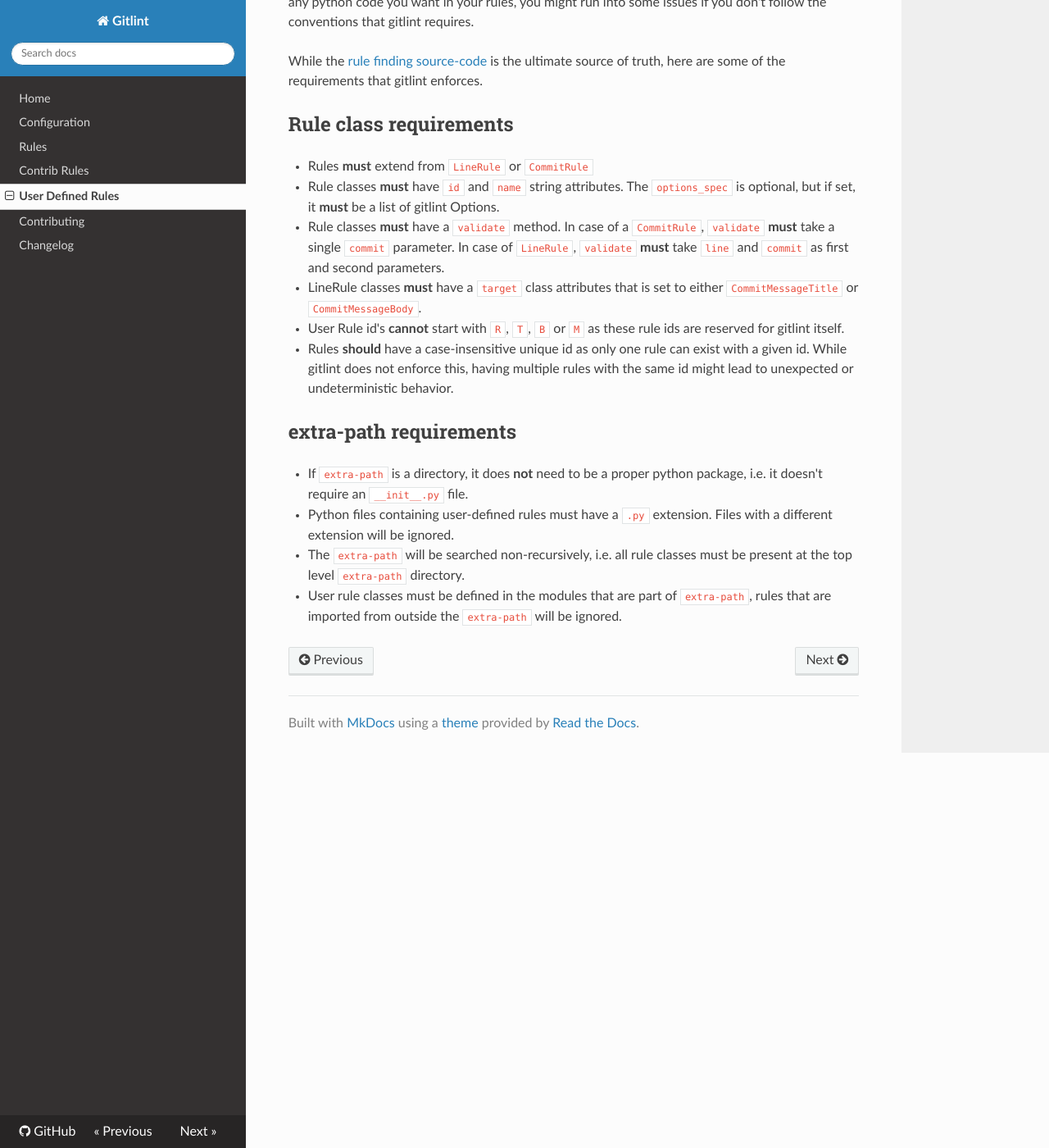
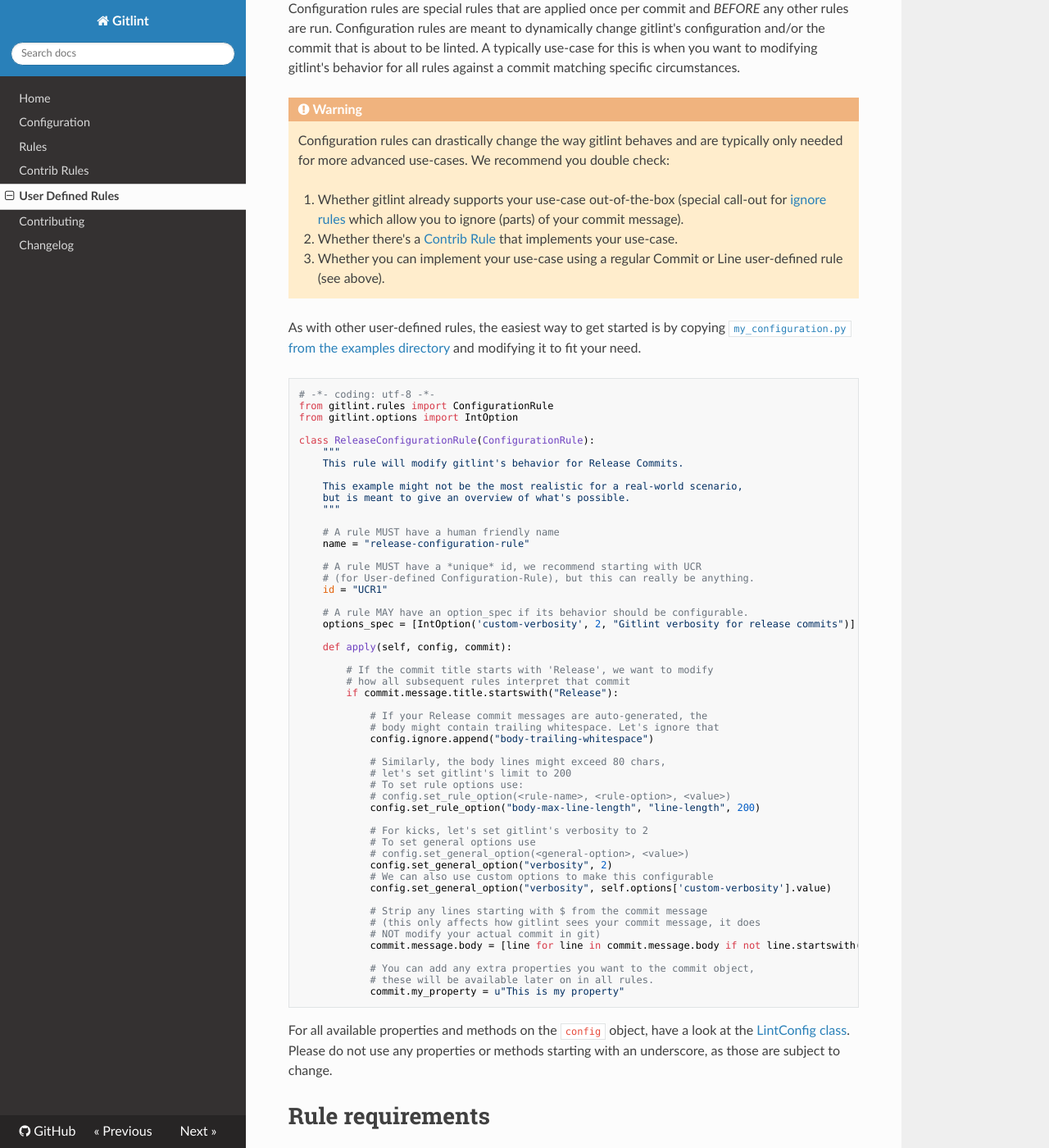
Before and after one commit to jorisroovers/gitlint, an MkDocs documentation site: the page built from docs/user_defined_rules.md, in a window 1280 px wide and 1400 px high, scrolled down 6573 px. Shown: the whole window at 82% size. Built offline with MkDocs 1.6.1, drawn with Linux system fonts in a browser that asks for light colours; nearby versions of some CDN libraries; some of the changed text lies outside the part shown.

Commit message:
User-defined Configuration Rules
Allows users to dynamically change gitlint's configuration and/or the commit
*before* any other rules are applied.

Relates to #126

````diff
--- a/docs/user_defined_rules.md
+++ b/docs/user_defined_rules.md
@@ -3,9 +3,9 @@ _Introduced in gitlint v0.8.0_
 
 Gitlint supports the concept of **user-defined** rules: the ability for users to write their own custom rules in python.
 
-In a nutshell, use ```--extra-path /home/joe/myextensions``` to point gitlint to a ```myextensions``` directory where it will search
+In a nutshell, use `--extra-path /home/joe/myextensions` to point gitlint to a `myextensions` directory where it will search
 for python files containing gitlint rule classes. You can also specify a single python module, ie
-```--extra-path /home/joe/my_rules.py```.
+`--extra-path /home/joe/my_rules.py`.
 
 ```bash
 cat examples/commit-message-1 | gitlint --extra-path examples/
@@ -14,11 +14,12 @@ cat examples/commit-message-1 | gitlint --extra-path examples/
 # other violations were removed for brevity
 ```
 
-The `SignedOffBy` user-defined ```CommitRule``` was discovered by gitlint when it scanned
+The `SignedOffBy` user-defined `CommitRule` was discovered by gitlint when it scanned
 [examples/gitlint/my_commit_rules.py](https://github.com/jorisroovers/gitlint/blob/master/examples/my_commit_rules.py),
-which is part of the examples directory that was passed via ```--extra-path```:
+which is part of the examples directory that was passed via `--extra-path`:
 
 ```python
+# -*- coding: utf-8 -*-
 from gitlint.rules import CommitRule, RuleViolation
 
 class SignedOffBy(CommitRule):
@@ -43,10 +44,10 @@ class SignedOffBy(CommitRule):
         return [RuleViolation(self.id, msg, line_nr=1)]
 ```
 
-As always, ```--extra-path``` can also be set by adding it under the ```[general]``` section in your ```.gitlint``` file or using
+As always, `--extra-path` can also be set by adding it under the `[general]` section in your `.gitlint` file or using
 [one of the other ways to configure gitlint](configuration.md).
 
-If you want to check whether your rules are properly discovered by gitlint, you can use the ```--debug``` flag:
+If you want to check whether your rules are properly discovered by gitlint, you can use the `--debug` flag:
 
 ```bash
 $ gitlint --debug --extra-path examples/
@@ -64,30 +65,31 @@ $ gitlint --debug --extra-path examples/
     The remainder of this page contains the technical details, mostly for reference.
 
 # Line and Commit Rules ##
-The ```SignedOffBy``` class above was an example of a user-defined ```CommitRule```. Commit rules are gitlint rules that
+The `SignedOffBy` class above was an example of a user-defined `CommitRule`. Commit rules are gitlint rules that
 act on the entire commit at once. Once the rules are discovered, gitlint will automatically take care of applying them
 to the entire commit. This happens exactly once per commit.
 
-A ```CommitRule``` contrasts with a ```LineRule```
+A `CommitRule` contrasts with a `LineRule`
 (see e.g.: [examples/my_line_rules.py](https://github.com/jorisroovers/gitlint/blob/master/examples/my_line_rules.py))
-in that a ```CommitRule``` is only applied once on an entire commit while a ```LineRule``` is applied for every line in the commit
-(you can also apply it once to the title using a ```target``` - see the examples section below).
+in that a `CommitRule` is only applied once on an entire commit while a `LineRule` is applied for every line in the commit
+(you can also apply it once to the title using a `target` - see the examples section below).
 
 The benefit of a commit rule is that it allows commit rules to implement more complex checks that span multiple lines and/or checks
 that should only be done once per commit.
 
-While every ```LineRule``` can be implemented as a ```CommitRule```, it's usually easier and more concise to go with a ```LineRule``` if
+While every `LineRule` can be implemented as a `CommitRule`, it's usually easier and more concise to go with a `LineRule` if
 that fits your needs.
 
 ## Examples ##
 
-In terms of code, writing your own ```CommitRule``` or ```LineRule``` is very similar.
-The only 2 differences between a ```CommitRule``` and a ```LineRule``` are the parameters of the ```validate(...)``` method and the extra
-```target``` attribute that ```LineRule``` requires.
+In terms of code, writing your own `CommitRule` or `LineRule` is very similar.
+The only 2 differences between a `CommitRule` and a `LineRule` are the parameters of the `validate(...)` method and the extra
+`target` attribute that `LineRule` requires.
 
-Consider the following ```CommitRule``` that can be found in [examples/my_commit_rules.py](https://github.com/jorisroovers/gitlint/blob/master/examples/my_commit_rules.py):
+Consider the following `CommitRule` that can be found in [examples/my_commit_rules.py](https://github.com/jorisroovers/gitlint/blob/master/examples/my_commit_rules.py):
 
 ```python
+# -*- coding: utf-8 -*-
 from gitlint.rules import CommitRule, RuleViolation
 
 class SignedOffBy(CommitRule):
@@ -111,11 +113,12 @@ class SignedOffBy(CommitRule):
         msg = "Body does not contain a 'Signed-Off-By Line'"
         return [RuleViolation(self.id, msg, line_nr=1)]
 ```
-Note the use of the ```name``` and ```id``` class attributes and the ```validate(...)``` method taking a single ```commit``` parameter.
+Note the use of the `name` and `id` class attributes and the `validate(...)` method taking a single `commit` parameter.
 
-Contrast this with the following ```LineRule``` that can be found in [examples/my_line_rules.py](https://github.com/jorisroovers/gitlint/blob/master/examples/my_line_rules.py):
+Contrast this with the following `LineRule` that can be found in [examples/my_line_rules.py](https://github.com/jorisroovers/gitlint/blob/master/examples/my_line_rules.py):
 
 ```python
+# -*- coding: utf-8 -*-
 from gitlint.rules import LineRule, RuleViolation, CommitMessageTitle
 from gitlint.options import ListOption
 
@@ -151,20 +154,20 @@ class SpecialChars(LineRule):
 
 Note the following 2 differences:
 
-- **extra ```target``` class attribute**: in this example set to ```CommitMessageTitle```  indicating that this ```LineRule```
-should only be applied once to the commit message title. The alternative value for ```target``` is ```CommitMessageBody```,
+- **extra `target` class attribute**: in this example set to `CommitMessageTitle`  indicating that this `LineRule`
+should only be applied once to the commit message title. The alternative value for `target` is `CommitMessageBody`,
  in which case gitlint will apply
 your rule to **every** line in the commit message body.
-- **```validate(...)``` takes 2 parameters**: Line rules get the ```line``` against which they are applied as the first parameter and
-the ```commit``` object of which the line is part of as second.
+- **`validate(...)` takes 2 parameters**: Line rules get the `line` against which they are applied as the first parameter and
+the `commit` object of which the line is part of as second.
 
-In addition, you probably also noticed the extra ```options_spec``` class attribute which allows you to make your rules configurable.
-Options are not unique to ```LineRule```s, they can also be used by ```CommitRule```s and are further explained in the
+In addition, you probably also noticed the extra `options_spec` class attribute which allows you to make your rules configurable.
+Options are not unique to `LineRule`s, they can also be used by `CommitRule`s and are further explained in the
 [Options](user_defined_rules.md#options) section below.
 
 
 # The commit object ##
-Both ```CommitRule```s and ```LineRule```s take a ```commit``` object in their ```validate(...)``` methods.
+Both `CommitRule`s and `LineRule`s take a `commit` object in their `validate(...)` methods.
 The table below outlines the various attributes of that commit object that can be used during validation.
 
 
@@ -175,14 +178,14 @@ commit.message.original        | string         | Original commit message as ret
 commit.message.full            | string         | Full commit message, with comments (lines starting with #) removed.
 commit.message.title           | string         | Title/subject of the commit message: the first line
 commit.message.body            | string[]       | List of lines in the body of the commit message (i.e. starting from the second line)
-commit.author_name             | string         | Name of the author, result of ```git log --pretty=%aN```
-commit.author_email            | string         | Email of the author, result of ```git log --pretty=%aE```
-commit.date                    | datetime       | Python ```datetime``` object representing the time of commit
+commit.author_name             | string         | Name of the author, result of `git log --pretty=%aN`
+commit.author_email            | string         | Email of the author, result of `git log --pretty=%aE`
+commit.date                    | datetime       | Python `datetime` object representing the time of commit
 commit.is_merge_commit         | boolean        | Boolean indicating whether the commit is a merge commit or not.
 commit.is_revert_commit        | boolean        | Boolean indicating whether the commit is a revert commit or not.
 commit.is_fixup_commit         | boolean        | Boolean indicating whether the commit is a fixup commit or not.
 commit.is_squash_commit        | boolean        | Boolean indicating whether the commit is a squash commit or not.
-commit.parents                 | string[]       | List of parent commit ```sha```s (only for merge commits).
+commit.parents                 | string[]       | List of parent commit `sha`s (only for merge commits).
 commit.changed_files           | string[]       | List of files changed in the commit (relative paths).
 commit.branches                | string[]       | List of branch names the commit is part of
 commit.context                 | object         | Object pointing to the bigger git context that the commit is part of
@@ -191,16 +194,16 @@ commit.context.repository_path | string         | Absolute path pointing to the
 commit.context.commits         | object[]       | List of commits gitlint is acting on, NOT all commits in the repo.
 
 # Violations ##
-In order to let gitlint know that there is a violation in the commit being linted, users should have the ```validate(...)```
-method in their rules return a list of ```RuleViolation```s.
+In order to let gitlint know that there is a violation in the commit being linted, users should have the `validate(...)`
+method in their rules return a list of `RuleViolation`s.
 
 !!! important
-    The ```validate(...)``` method doesn't always need to return a list, you can just skip the return statement in case there are no violations.
+    The `validate(...)` method doesn't always need to return a list, you can just skip the return statement in case there are no violations.
     However, in case of a single violation, validate should return a **list** with a single item.
 
-The ```RuleViolation``` class has the following generic signature:
+The `RuleViolation` class has the following generic signature:
 
-```
+```python
 RuleViolation(rule_id, message, content=None, line_nr=None):
 ```
 With the parameters meaning the following:
@@ -210,9 +213,9 @@ Parameter     | Type    |  Description
 rule_id       | string  | Rule's unique string id
 message       | string  | Short description of the violation
 content       | string  | (optional) the violating part of commit or line
-line_nr       | int     | (optional) line number in the commit message where the violation occurs. **Automatically set to the correct line number for ```LineRule```s if not set explicitly.**
+line_nr       | int     | (optional) line number in the commit message where the violation occurs. **Automatically set to the correct line number for `LineRule`s if not set explicitly.**
 
-A typical ```validate(...)``` implementation for a ```CommitRule``` would then be as follows:
+A typical `validate(...)` implementation for a `CommitRule` would then be as follows:
 ```python
 def validate(self, commit)
     for line_nr, line in commit.message.body:
@@ -222,16 +225,17 @@ def validate(self, commit)
     return []
 ```
 
-The parameters of this ```RuleViolation``` can be directly mapped onto gitlint's output as follows:
+The parameters of this `RuleViolation` can be directly mapped onto gitlint's output as follows:
 
 ![How Rule violations map to gitlint output](images/RuleViolation.png)
 
 # Options ##
 
-In order to make your own rules configurable, you can add an optional ```options_spec``` attribute to your rule class
-(supported for both ```LineRule``` and ```CommitRule```).
+In order to make your own rules configurable, you can add an optional `options_spec` attribute to your rule class
+(supported for both `LineRule` and `CommitRule`).
 
 ```python
+# -*- coding: utf-8 -*-
 from gitlint.rules import CommitRule, RuleViolation
 from gitlint.options import IntOption
 
@@ -256,31 +260,111 @@ class BodyMaxLineCount(CommitRule):
 ```
 
 
-By using ```options_spec```, you make your option available to be configured through a ```.gitlint``` file
+By using `options_spec`, you make your option available to be configured through a `.gitlint` file
 or one of the [other ways to configure gitlint](configuration.md). Gitlint automatically takes care of the parsing and input validation.
 
-For example, to change the value of the ```max-line-count``` option, add the following to your ```.gitlint``` file:
+For example, to change the value of the `max-line-count` option, add the following to your `.gitlint` file:
 ```ini
 [body-max-line-count]
 body-max-line-count=1
 ```
 
-As ```options_spec``` is a list, you can obviously have multiple options per rule. The general signature of an option is:
-```Option(name, default_value, description)```.
+As `options_spec` is a list, you can obviously have multiple options per rule. The general signature of an option is:
+`Option(name, default_value, description)`.
 
-Gitlint supports a variety of different option types, all can be imported from ```gitlint.options```:
+Gitlint supports a variety of different option types, all can be imported from `gitlint.options`:
 
 Option Class    | Use for
 ----------------|--------------
 StrOption       | Strings
-IntOption       | Integers. ```IntOption``` takes an optional ```allow_negative``` parameter if you want to allow negative integers.
+IntOption       | Integers. `IntOption` takes an optional `allow_negative` parameter if you want to allow negative integers.
 BoolOption      | Booleans. Valid values: `true`, `false`. Case-insensitive.
 ListOption      | List of strings. Comma separated.
-PathOption      | Directory or file path. Takes an optional ```type``` parameter for specifying path type (```file```, ```dir``` (=default) or ```both```).
+PathOption      | Directory or file path. Takes an optional `type` parameter for specifying path type (`file`, `dir` (=default) or `both`).
 
 !!! note
     Gitlint currently does not support options for all possible types (e.g. float, list of int, etc).
     [We could use a hand getting those implemented](contributing.md)!
+
+
+# Configuration Rules
+
+Configuration rules are special rules that are applied once per commit and *BEFORE* any other rules are run.
+Configuration rules are meant to dynamically change gitlint's configuration and/or the commit that is about to be
+linted.
+A typically use-case for this is when you want to modifying gitlint's behavior for all rules against a commit matching
+specific circumstances.
+
+!!! warning
+    Configuration rules can drastically change the way gitlint behaves and are typically only needed for more advanced
+    use-cases. We recommend you double check:
+
+    1. Whether gitlint already supports your use-case out-of-the-box (special call-out for [ignore rules](rules.md#i1-ignore-by-title) which allow you to ignore (parts) of your commit message).
+    2. Whether there's a [Contrib Rule](contrib_rules.md) that implements your use-case.
+    3. Whether you can implement your use-case using a regular Commit or Line user-defined rule (see above).
+
+
+As with other user-defined rules, the easiest way to get started is by copying [`my_configuration.py` from the examples directory](https://github.com/jorisroovers/gitlint/tree/master/examples/my_configuration_rules.py) and modifying it to fit your need.
+
+```python
+# -*- coding: utf-8 -*-
+from gitlint.rules import ConfigurationRule
+from gitlint.options import IntOption
+
+class ReleaseConfigurationRule(ConfigurationRule):
+    """
+    This rule will modify gitlint's behavior for Release Commits.
+
+    This example might not be the most realistic for a real-world scenario,
+    but is meant to give an overview of what's possible.
+    """
+
+    # A rule MUST have a human friendly name
+    name = "release-configuration-rule"
+
+    # A rule MUST have a *unique* id, we recommend starting with UCR
+    # (for User-defined Configuration-Rule), but this can really be anything.
+    id = "UCR1"
+
+    # A rule MAY have an option_spec if its behavior should be configurable.
+    options_spec = [IntOption('custom-verbosity', 2, "Gitlint verbosity for release commits")]
+
+    def apply(self, config, commit):
+
+        # If the commit title starts with 'Release', we want to modify
+        # how all subsequent rules interpret that commit
+        if commit.message.title.startswith("Release"):
+
+            # If your Release commit messages are auto-generated, the
+            # body might contain trailing whitespace. Let's ignore that
+            config.ignore.append("body-trailing-whitespace")
+
+            # Similarly, the body lines might exceed 80 chars,
+            # let's set gitlint's limit to 200
+            # To set rule options use:
+            # config.set_rule_option(<rule-name>, <rule-option>, <value>)
+            config.set_rule_option("body-max-line-length", "line-length", 200)
+
+            # For kicks, let's set gitlint's verbosity to 2
+            # To set general options use
+            # config.set_general_option(<general-option>, <value>)
+            config.set_general_option("verbosity", 2)
+            # We can also use custom options to make this configurable
+            config.set_general_option("verbosity", self.options['custom-verbosity'].value)
+
+            # Strip any lines starting with $ from the commit message
+            # (this only affects how gitlint sees your commit message, it does
+            # NOT modify your actual commit in git)
+            commit.message.body = [line for line in commit.message.body if not line.startswith("$")]
+
+            # You can add any extra properties you want to the commit object,
+            # these will be available later on in all rules.
+            commit.my_property = u"This is my property"
+```
+
+For all available properties and methods on the `config` object, have a look at the
+[LintConfig class](https://github.com/jorisroovers/gitlint/blob/master/gitlint/config.py). Please do not use any
+properties or methods starting with an underscore, as those are subject to change.
 
 
 # Rule requirements ##
@@ -295,18 +379,20 @@ ultimate source of truth, here are some of the requirements that gitlint enforce
 
 ## Rule class requirements ###
 
-- Rules **must** extend from  ```LineRule``` or ```CommitRule```
-- Rule classes **must** have ```id``` and ```name``` string attributes. The ```options_spec``` is optional,
+- Rules **must** extend from  `LineRule`, `CommitRule` or `ConfigurationRule`
+- Rule classes **must** have `id` and `name` string attributes. The `options_spec` is optional,
   but if set, it **must** be a list of gitlint Options.
-- Rule classes **must** have a ```validate``` method. In case of a ```CommitRule```, ```validate```  **must** take a single ```commit``` parameter.
-  In case of ```LineRule```, ```validate``` **must** take ```line``` and ```commit``` as first and second parameters.
-- LineRule classes **must** have a ```target``` class attributes that is set to either ```CommitMessageTitle``` or ```CommitMessageBody```.
-- User Rule id's **cannot** start with ```R```, ```T```, ```B``` or ```M``` as these rule ids are reserved for gitlint itself.
-- Rules **should** have a case-insensitive unique id as only one rule can exist with a given id. While gitlint does not enforce this, having multiple rules with
-  the same id might lead to unexpected or undeterministic behavior.
+- `CommitRule` and `LineRule` classes **must** have a `validate` method.
+- In case of a `CommitRule`, `validate`  **must** take a single `commit` parameter.
+- In case of `LineRule`, `validate` **must** take `line` and `commit` as first and second parameters.
+- `ConfigurationRule` classes **must** have an `apply` method that take `config` and `commit` as first and second parameters.
+- LineRule classes **must** have a `target` class attributes that is set to either `CommitMessageTitle` or `CommitMessageBody`.
+- User Rule id's **cannot** start with `R`, `T`, `B`, `M` or `I` as these rule ids are reserved for gitlint itself.
+- Rules **should** have a case-insensitive unique id as only one rule can exist with a given id. While gitlint does not
+  enforce this, having multiple rules with the same id might lead to unexpected or undeterministic behavior.
 
 ## extra-path requirements ###
-- If  ```extra-path``` is a directory, it does **not** need to be a proper python package, i.e. it doesn't require an ```__init__.py``` file.
-- Python files containing user-defined rules must have a ```.py``` extension. Files with a different extension will be ignored.
-- The ```extra-path``` will be searched non-recursively, i.e. all rule classes must be present at the top level ```extra-path``` directory.
-- User rule classes must be defined in the modules that are part of ```extra-path```, rules that are imported from outside the ```extra-path``` will be ignored.
+- If  `extra-path` is a directory, it does **not** need to be a proper python package, i.e. it doesn't require an `__init__.py` file.
+- Python files containing user-defined rules must have a `.py` extension. Files with a different extension will be ignored.
+- The `extra-path` will be searched non-recursively, i.e. all rule classes must be present at the top level `extra-path` directory.
+- User rule classes must be defined in the modules that are part of `extra-path`, rules that are imported from outside the `extra-path` will be ignored.
````
Also changed, not shown: CHANGELOG.md (+4 -0 lines), docs/configuration.md (+1 -1 lines), 10 other files.
